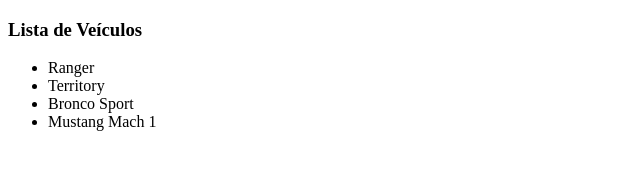
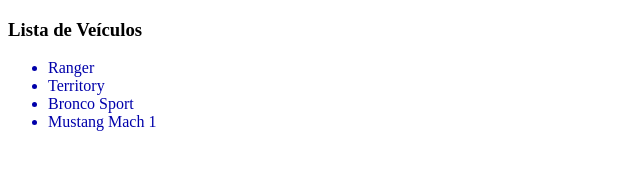
Before and after one commit to boaventuravh/desafiosprint04, a plain HTML site: page index.html in a window 1280 px wide. Shown: the whole page, without its empty margins (0-640 px from the left). Drawn offline with Linux system fonts and the light colour scheme.

Commit message:
alterar cor da fonte em index.html

```diff
--- a/index.html
+++ b/index.html
@@ -10,10 +10,10 @@
 			<section>
 				<h3> Lista de Veículos </h3>
 				<ul>
-					<li>Ranger</li>
-					<li>Territory</li>
-					<li>Bronco Sport</li>
-					<li>Mustang Mach 1</li>
+					<li style="color:#0000AA">Ranger</li>
+					<li style="color:#0000AA">Territory</li>
+					<li style="color:#0000AA">Bronco Sport</li>
+					<li style="color:#0000AA">Mustang Mach 1</li>
 				</ul>
 			</section>
 		</main>
```
